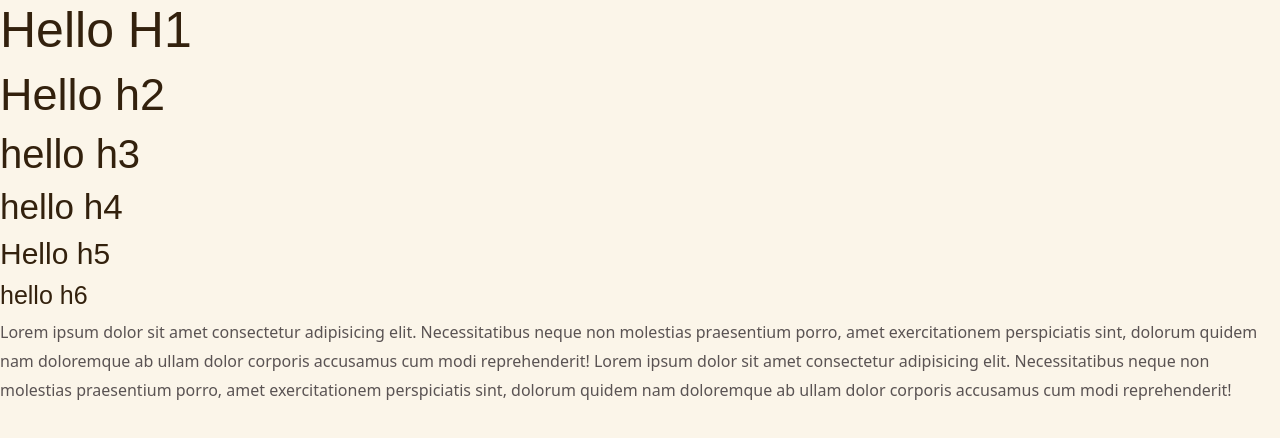
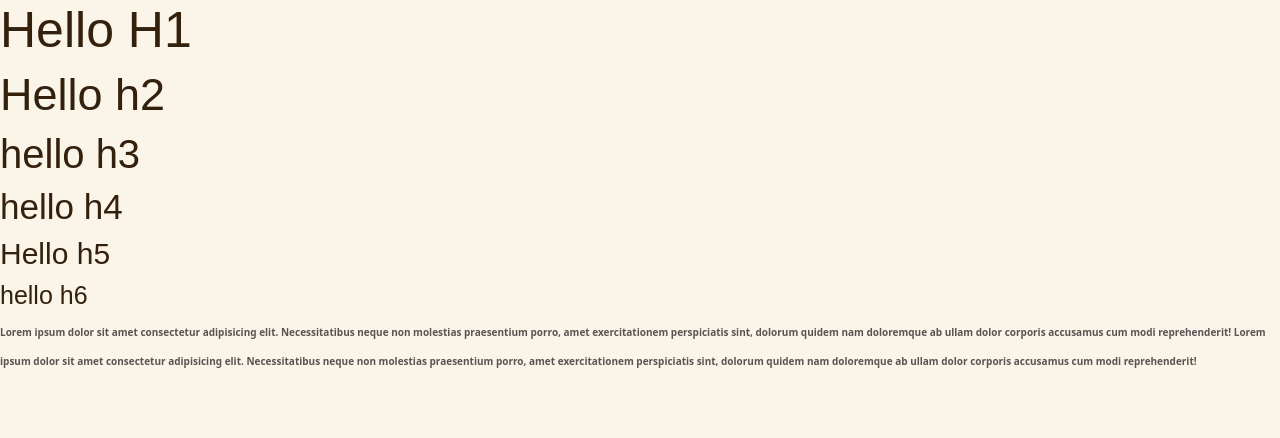
Before and after one commit to iamjoshade/Above-beyond-html-template, a website: page index.html in a window 1280 px wide. Drawn offline with Linux system fonts and the light colour scheme.

Commit message:
added custom font size and weight to custom.scss

```diff
--- a/scss/_custom.scss
+++ b/scss/_custom.scss
@@ -36,9 +36,12 @@ $heading-4:2.188rem;
 $heading-5:1.875rem;
 $heading-6:1.563rem;
 
+// Font-size
 $normal:1rem;
 $medium:1.125rem;
+$cats-tags:0.625rem;
 
+// font-weight
 $font-weight-light:300;
 $font-weight-regular:400;
 $font-weight-semibold:500;
--- a/scss/components/_general.scss
+++ b/scss/components/_general.scss
@@ -2,6 +2,11 @@
 
 body{
     background-color: $bg-color;
+    font-size: $main-fonts;
+}
+
+a{
+    text-decoration: none;
 }
 
 h1,h2,h3,h4,h5,h6{
@@ -29,8 +34,8 @@ h6{
 }
 
 p{
-    font-size: $normal;
+    font-size: $cats-tags;
     line-height: 1.8rem;
     color: $davy-gray;
-    font-weight: $font-weight-regular;
+    font-weight: $font-weight-bold;
 }
```
Also changed, not shown: assets/css/main.css, 1 other file.
